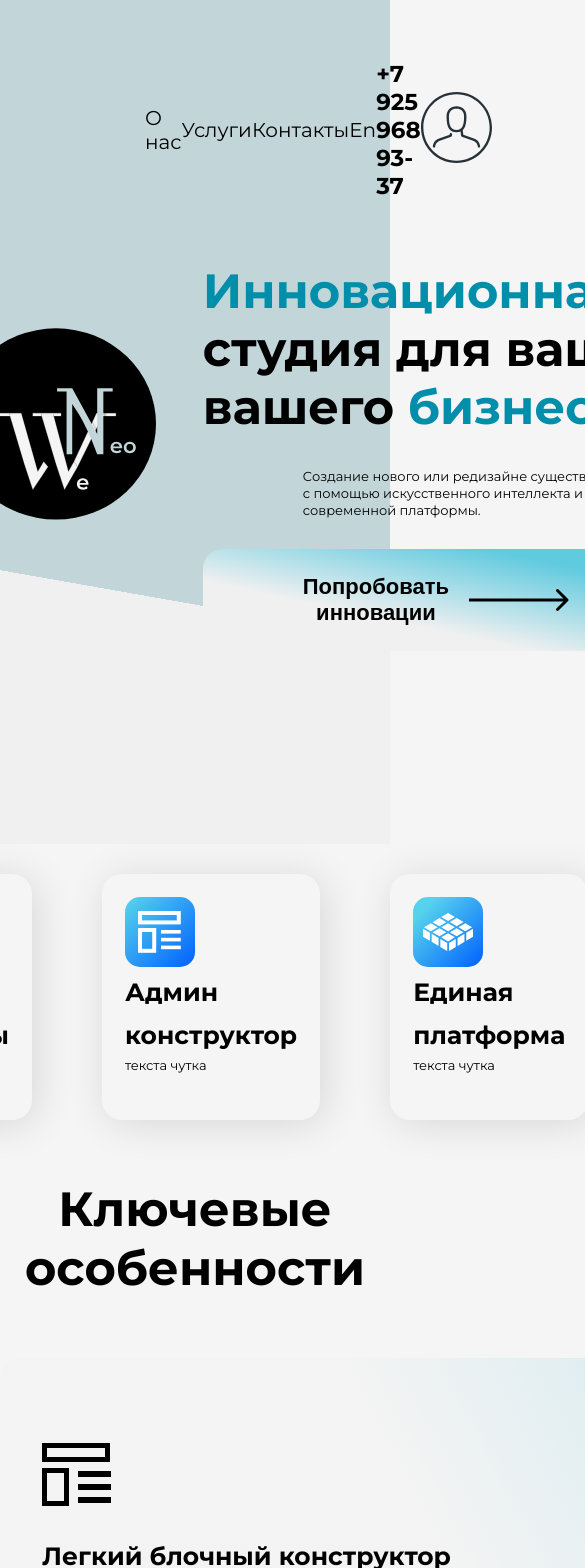
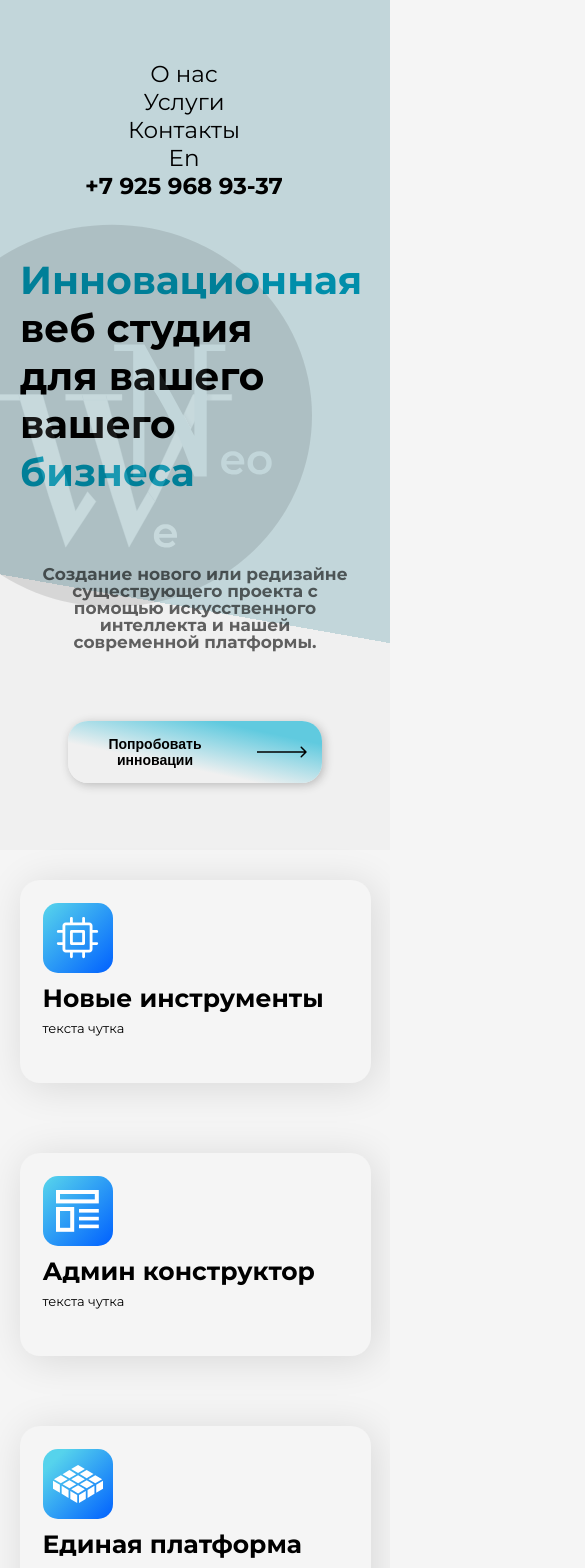
Before and after one commit to NikMakPak/weneo_, a React (Create React App) app: page / in a window 390 px wide. Shown: the top 1568 px of the page, 585 px wide, since content can reach past the window. Built offline with nearby package versions, Linux system fonts and the light colour scheme.

Commit message:
Added adaptation for smart phones

```diff
--- a/src/components/CapabilityCard/CapabilityCard.module.scss
+++ b/src/components/CapabilityCard/CapabilityCard.module.scss
@@ -15,3 +15,9 @@
     box-shadow: 4px 20px 40px rgba(0, 0, 0, 0.22);
   }
 }
+
+@media (max-width: 575px) {
+  .card{
+    width: 100%;
+  }
+}
--- a/src/components/FeatureCard/FeatureCard.module.scss
+++ b/src/components/FeatureCard/FeatureCard.module.scss
@@ -17,3 +17,13 @@
 
   }
 }
+
+@media (max-width: 575px) {
+  .card {
+    box-shadow: 4px 4px 40px rgba(0, 0, 0, 0.25);
+    width: 100%;
+    img:nth-child(2){
+      display: none;
+    }
+  }
+}
--- a/src/components/Form/Form.module.scss
+++ b/src/components/Form/Form.module.scss
@@ -74,3 +74,17 @@
         width: 100%;
     }
 }
+
+@media (max-width: 575px) {
+    .group{
+        width: 100%;
+        flex-direction: column;
+    }
+    .form{
+        margin: 0 auto;
+        width: 90%;
+        textarea {
+            width: 90vw;
+        }
+    }
+}
--- a/src/components/NavBar/NavBar.module.scss
+++ b/src/components/NavBar/NavBar.module.scss
@@ -27,3 +27,16 @@
         color: #008EAA;
     }
 }
+
+@media (max-width: 575px) {
+    .nav__list{
+        flex-direction: column;
+        width: 80%;
+        li{
+            font-size: 23px;
+        }
+        img{
+            display: none;
+        }
+    }
+ }
--- a/src/pages/Landing/Landing.module.scss
+++ b/src/pages/Landing/Landing.module.scss
@@ -124,3 +124,70 @@ footer{
       fill: #FFF;
   }
 }
+
+@media (max-width: 575px) {
+  .feedback{
+    h2{
+      font-size: 35px;
+    }
+  }
+  .link_imgs{
+    margin-bottom: 20px;
+  }
+  footer {
+    height: auto;
+    p{
+      margin-top: 20px;
+    }
+  }
+  .footer_btn{
+    height: 50px;
+  }
+  .footer_content{
+    flex-direction: column;
+  }
+  .features{
+    width: 90%;
+    margin: 0 auto;
+  }
+  .header {
+    min-height: 850px;
+  }
+.infoBlock{
+  height: 100vh;
+  margin: 0 auto;
+  h1 {
+    width: 80%;
+    font-size: 10vw;
+    margin-left: 20px;
+}
+p{
+  margin: 70px auto;
+  font-size: 17px;
+  text-align: center;
+  width: 80%;
+  padding: 0;
+  font-weight: 700;
+  opacity: 0.6;
+}
+}
+.logo {
+  opacity: 0.1;
+  width: 80%;
+}
+.btn{
+  box-shadow: 2px 2px 10px #2c2c2c46;
+  margin: 0 auto;
+  width: 65%;
+  padding: 15px 5px;
+  font-size: 14px;
+  img{
+    width: 50px;
+  }
+}
+.capabilityGroup{
+  flex-direction: column;
+  width: 90%;
+  margin: 0 auto;
+}
+}
```
